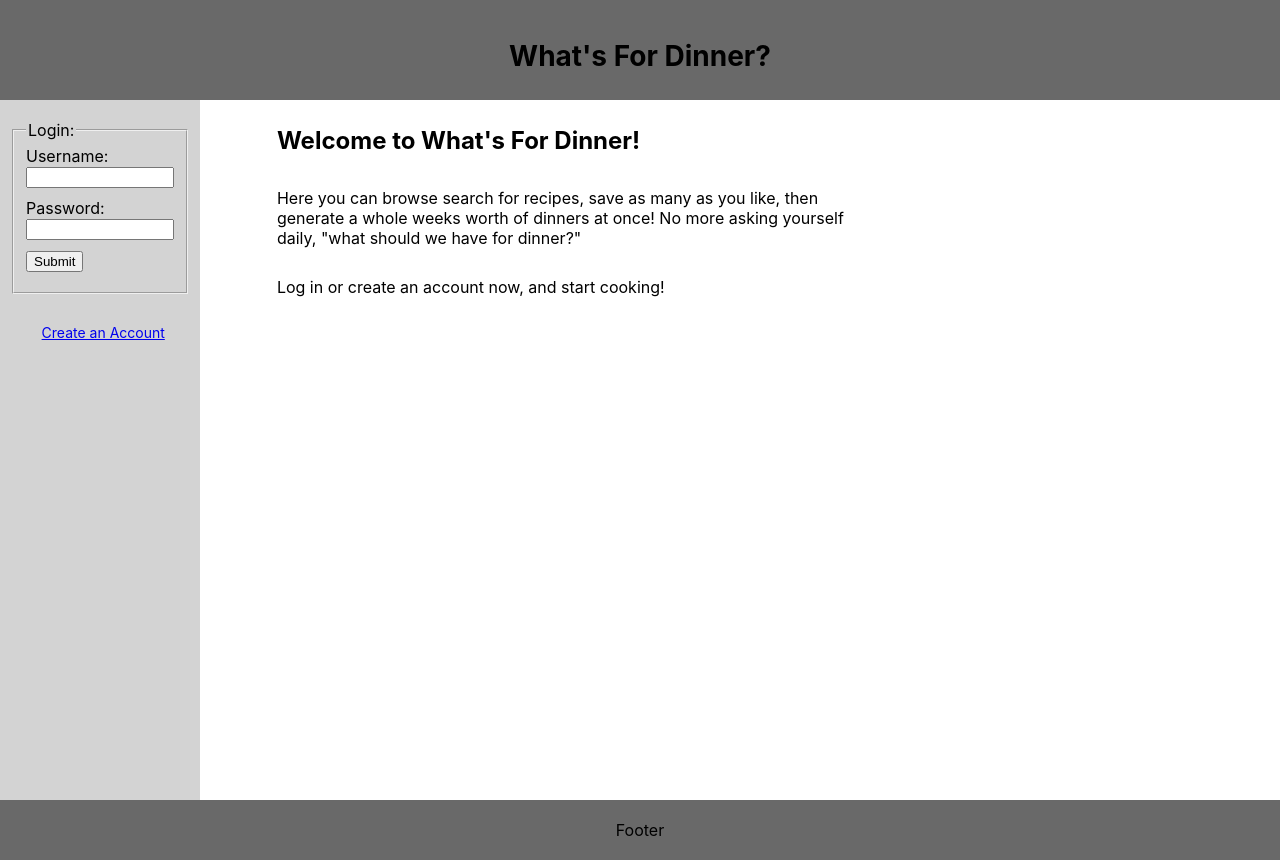
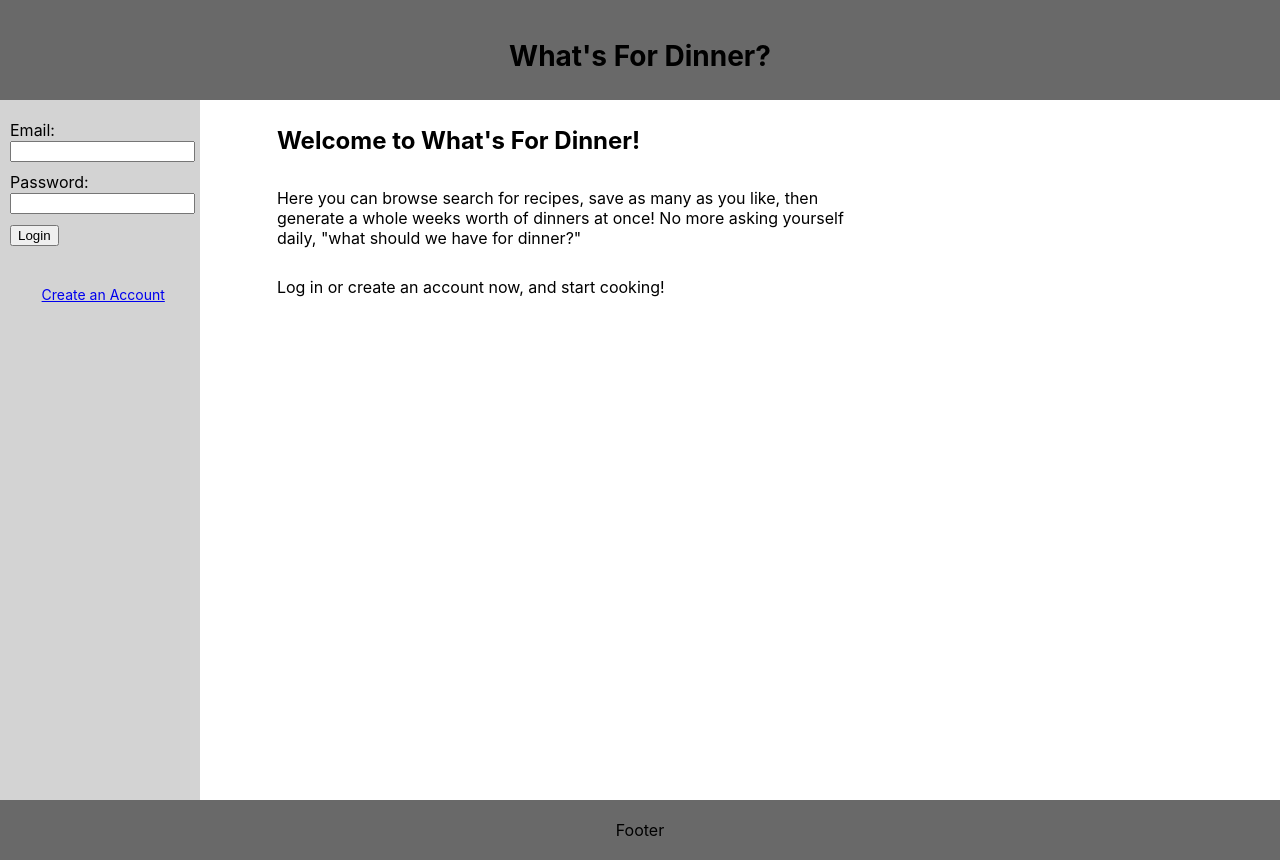
Before and after one commit to mandyalber/whatsfordinner-app, a React (Create React App) app: page / in a window 1280 px wide. Built offline with nearby package versions, Linux system fonts and the light colour scheme.

Commit message:
added login and protected routes

```diff
--- a/src/App.js
+++ b/src/App.js
@@ -1,5 +1,5 @@
 import React, { useState } from 'react';
-import { Route } from 'react-router-dom'
+import { Route, Switch } from 'react-router-dom'
 import CreateAccount from './components/CreateAccount';
 import CreateAccountNav from './components/CreateAccountNav';
 import LandingPage from './components/LandingPage';
@@ -11,6 +11,7 @@ import UserDashboardNav from './components/UserDashboardNav';
 import './App.css'
 import config from './config'
 import RecipesContext from './components/RecipesContext';
+import ProtectedRoute from './components/ProtectedRoute';
 
 function App() {
 
@@ -74,28 +75,6 @@ function App() {
       .catch(error => console.log(error))
   }
 
-  function renderSidebarRoute() {
-    return (
-      <>
-        <Route exact path='/' component={LandingPageNav} />
-        <Route path='/create-account' component={CreateAccountNav} />
-        <Route path='/user-dashboard' component={UserDashboardNav} />
-        <Route path='/recipe-search' component={RecipeSearchNav} />
-      </>
-    )
-  }
-
-  function renderMainRoute() {
-    return (
-      <>
-        <Route exact path='/' component={LandingPage} />
-        <Route path='/create-account' component={CreateAccount} />
-        <Route path='/user-dashboard' component={UserDashboard} />
-        <Route path='/recipe-search' component={RecipeSearch} />
-      </>
-    )
-  }
-
   const contextValue = {
     savedRecipes,
     searchedRecipes,
@@ -109,8 +88,16 @@ function App() {
     <RecipesContext.Provider value={contextValue}>
       <div className="app">
         <header><h1>What's For Dinner?</h1></header>
-        <nav>{renderSidebarRoute()}</nav>
-        <main>{renderMainRoute()}</main>
+        <Switch>
+          <Route path='/create-account' render={props =>
+            <><CreateAccount /><CreateAccountNav /></>} />
+          <ProtectedRoute path='/user-dashboard' render={props =>
+            <><UserDashboard/><UserDashboardNav/></>} />
+          <ProtectedRoute path='/recipe-search' render={props =>
+           <><RecipeSearch/><RecipeSearchNav/></>}/>
+          <Route path='/' render={props =>
+            <><LandingPage/><LandingPageNav/></>} />
+        </Switch>
         <footer>Footer</footer>
       </div>
     </RecipesContext.Provider>
--- a/src/components/CreateAccount.js
+++ b/src/components/CreateAccount.js
@@ -2,7 +2,7 @@ import React from 'react'
 
 export default function CreateAccount(props) {
     return (
-        <div className="create-account-form">
+        <main className="create-account-form">
             <h2>Create Your Account</h2>
             <form action="">
                 <fieldset>
@@ -18,6 +18,6 @@ export default function CreateAccount(props) {
                     <input type="submit" value="Submit" />
                 </fieldset>
             </form>
-        </div>
+        </main>
     )
 }
--- a/src/components/CreateAccountNav.js
+++ b/src/components/CreateAccountNav.js
@@ -2,9 +2,11 @@ import React from 'react'
 
 export default function CreateAccountNav(props) {
     return (
-        <ul className="create-account-nav">
-             <li><a href="/">Home</a></li>
-             <li><a href="/">Log In</a></li>
-        </ul>
+        <nav>
+            <ul className="create-account-nav">
+                <li><a href="/">Home</a></li>
+                <li><a href="/">Log In</a></li>
+            </ul>
+        </nav>
     )
 }
--- a/src/components/LandingPage.js
+++ b/src/components/LandingPage.js
@@ -2,10 +2,10 @@ import React from 'react'
 
 export default function LandingPage(props) {
     return (
-        <div className="landing-page">
+        <main className="landing-page">
             <h2>Welcome to What's For Dinner!</h2>
             <p>Here you can browse search for recipes, save as many as you like, then generate a whole weeks worth of dinners at once! No more asking yourself daily, "what should we have for dinner?"</p>
             <p>Log in or create an account now, and start cooking!</p>
-        </div >
+        </main >
     )
 }
--- a/src/components/LandingPageNav.js
+++ b/src/components/LandingPageNav.js
@@ -1,23 +1,14 @@
 import React from 'react'
+import LoginForm from './LoginForm'
 
 export default function LandingPageNav(props) {
     return (
-        <div className="landing-page-nav">
-            <form className="login-form" action="/user-dashboard">
-                <fieldset>
-                    <legend>Login:</legend>
-                    <label htmlFor="username">Username: </label>
-                    <input id="username" type="text" />
-                    <label htmlFor="password">Password: </label>
-                    <input type="text" name="" id="password" />
-                    <button>Submit</button>
-                </fieldset>
-            </form>
+        <nav className="landing-page-nav">
+            <LoginForm/>
             <ul>
                 <li className="log-in"><a href="/user-dashboard">Log In</a></li>
                 <li><a href="/create-account">Create an Account</a></li>
             </ul>
-
-        </div>
+        </nav>
     )
 }
--- /dev/null
+++ b/src/components/LoginForm.js
@@ -0,0 +1,80 @@
+import React, { useState } from 'react'
+import { Redirect } from 'react-router-dom';
+import config from '../config'
+//import TokenService from '../../services/token-service'
+//import AuthApiService from '../../services/auth-api-service'
+
+export default function LoginForm(props) {
+
+
+  const [error, setError] = useState({ error: null });
+
+  const AuthApiService = {
+    postLogin({ email, password }) {
+      return fetch(`${config.API_ENDPOINT}/auth/login`, {
+        method: 'POST',
+        headers: {
+          'content-type': 'application/json',
+        },
+        body: JSON.stringify({ email, password }),
+      })
+        .then(res =>
+          (!res.ok)
+            ? res.json().then(e => Promise.reject(e))
+            : res.json()
+        )
+    },
+  }
+  const TokenService = {
+    saveAuthToken(token) {
+      window.sessionStorage.setItem(config.TOKEN_KEY, token)
+    },
+  getAuthToken() {
+    return window.sessionStorage.getItem(config.TOKEN_KEY)
+  },
+  clearAuthToken() {
+    window.sessionStorage.removeItem(config.TOKEN_KEY)
+  },
+  hasAuthToken() {
+    return !!TokenService.getAuthToken()
+  },/*
+  makeBasicAuthToken(email, password) {
+    return window.btoa(`${email}:${password}`)
+  },*/
+  }
+
+  function handleSubmitJwtAuth(e) {
+    e.preventDefault()
+    setError({ error: null })
+    const { email, password } = e.target
+
+    AuthApiService.postLogin({
+      email: email.value,
+      password: password.value,
+    })
+      .then(res => {
+        email.value = ''
+        password.value = ''
+        TokenService.saveAuthToken(res.authToken)
+
+      })
+      .then(<Redirect to='/user-dashboard'/>)
+      .catch(res => {
+        setError({ error: res.error })
+        console.log(res)
+      })
+  }
+
+  return (
+    <form className='login-form' onSubmit={handleSubmitJwtAuth}>
+      <div role='alert'>
+        {error.error && <p className='red'>{error.error}</p>}
+      </div>
+      <label htmlFor='login-form_email'>Email: </label>
+      <input required name='email' id='LoginForm__user_name' />
+      <label htmlFor='login-form__password'>Password: </label>
+      <input required name='password' type='password' id='login-form__password' />
+      <button type='submit'>Login</button>
+    </form>
+  )
+}
--- /dev/null
+++ b/src/components/ProtectedRoute.js
@@ -0,0 +1,10 @@
+import React from 'react'
+import { Redirect } from 'react-router-dom'
+import config from '../config'
+
+export default function ProtectedRoute (props){
+    const Component = props.render
+    const isAuthenticated = !!window.sessionStorage.getItem(config.TOKEN_KEY)
+
+    return isAuthenticated ? <Component/> : <Redirect to='/'/>
+}
--- a/src/components/RecipeSearch.js
+++ b/src/components/RecipeSearch.js
@@ -11,7 +11,7 @@ export default function RecipeSearch(props) {
             <li key={i}><Recipe {...recipe} /><SaveRecipe {...recipe} /></li>)
 
     return (
-        <div className="recipe-search">
+        <main className="recipe-search">
             <h2>Search for Recipes!</h2>
             <p>This is where some search results will show up!</p>
             <fieldset>
@@ -19,6 +19,6 @@ export default function RecipeSearch(props) {
                     {search_recipes.length ? search_recipes : 'Sorry, no results. Try editing your filters and searching again.'}
                 </ul>
             </fieldset>
-        </div >
+        </main >
     )
 }
--- a/src/components/RecipeSearchNav.js
+++ b/src/components/RecipeSearchNav.js
@@ -5,7 +5,7 @@ import RecipesContext from './RecipesContext';
 export default function RecipeSearchNav(props) {
 
     return (
-        <div className="recipe-search-nav">
+        <nav className="recipe-search-nav">
             <RecipeFilters
                 getSearchedRecipes={React.useContext(RecipesContext).getSearchedRecipes}
             />
@@ -14,6 +14,6 @@ export default function RecipeSearchNav(props) {
                 <li><a href="/user-dashboard">Back to Dashboard</a></li>
                 <li><a href="/">Sign Out</a></li>
             </ul>
-        </div>
+        </nav>
     )
 }
--- a/src/components/UserDashboard.js
+++ b/src/components/UserDashboard.js
@@ -12,11 +12,11 @@ export default function UserDashboard(props) {
     <li key={i}><Recipe {...recipe} /></li>)
 
     return (
-        <div className="user-dashboard">
+        <main className="user-dashboard">
             <h2>Welcome [User]!</h2>
             <p>Here is where we will display your recipes for the week once you click the button! It will look something like this:</p>
             <fieldset><ul>{weekday_items || saved_items}</ul></fieldset>
-        </div >
+        </main >
 
     )
 }
--- a/src/components/UserDashboardNav.js
+++ b/src/components/UserDashboardNav.js
@@ -6,6 +6,7 @@ export default function UserDashboardNav(props) {
     const { getSavedRecipes, getWeekdayRecipes } = ctx
 
     return (
+        <nav>
             <ul className="user-dashboard-nav">
                 <li><a href="/">Home</a></li>
                 <li><a href="/recipe-search">Search Recipes</a></li>
@@ -13,6 +14,7 @@ export default function UserDashboardNav(props) {
                 <li><a href="#" onClick={getSavedRecipes}>Saved Recipes</a></li>
                 <li><a href="/">Sign Out</a></li>
             </ul>
+        </nav>
     )
 
 }
--- a/src/config.js
+++ b/src/config.js
@@ -1,4 +1,5 @@
 export default {
     //API_ENDPOINT: `https://infinite-bayou-90165.herokuapp.com/api`,
-    API_ENDPOINT: `http://localhost:9000/api`
+    API_ENDPOINT: `http://localhost:8080/api`,
+    TOKEN_KEY: 'wfd-client-auth-token'
   }
```
Also changed, not shown: 1 other file (tests, documents, lock files or other folders). Lines whose indentation alone changed are shown as unchanged.
